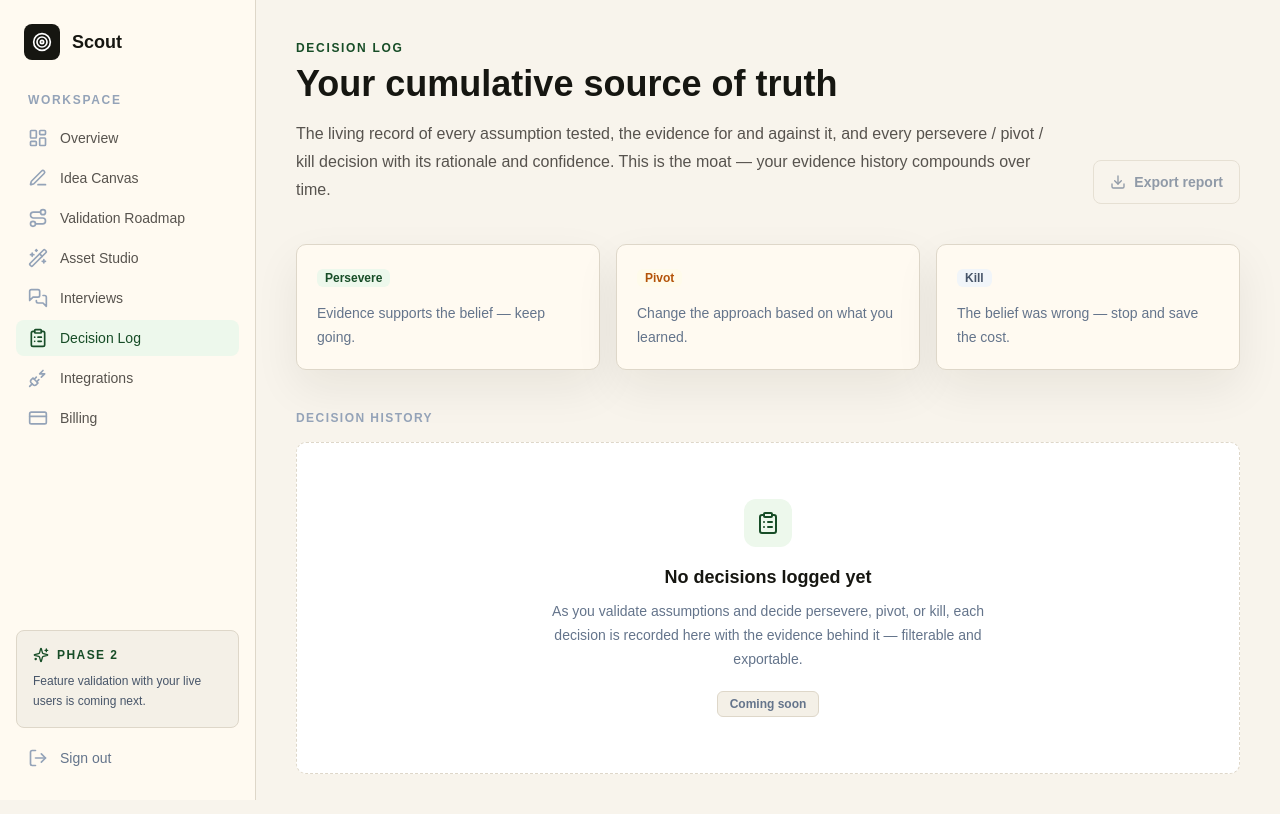
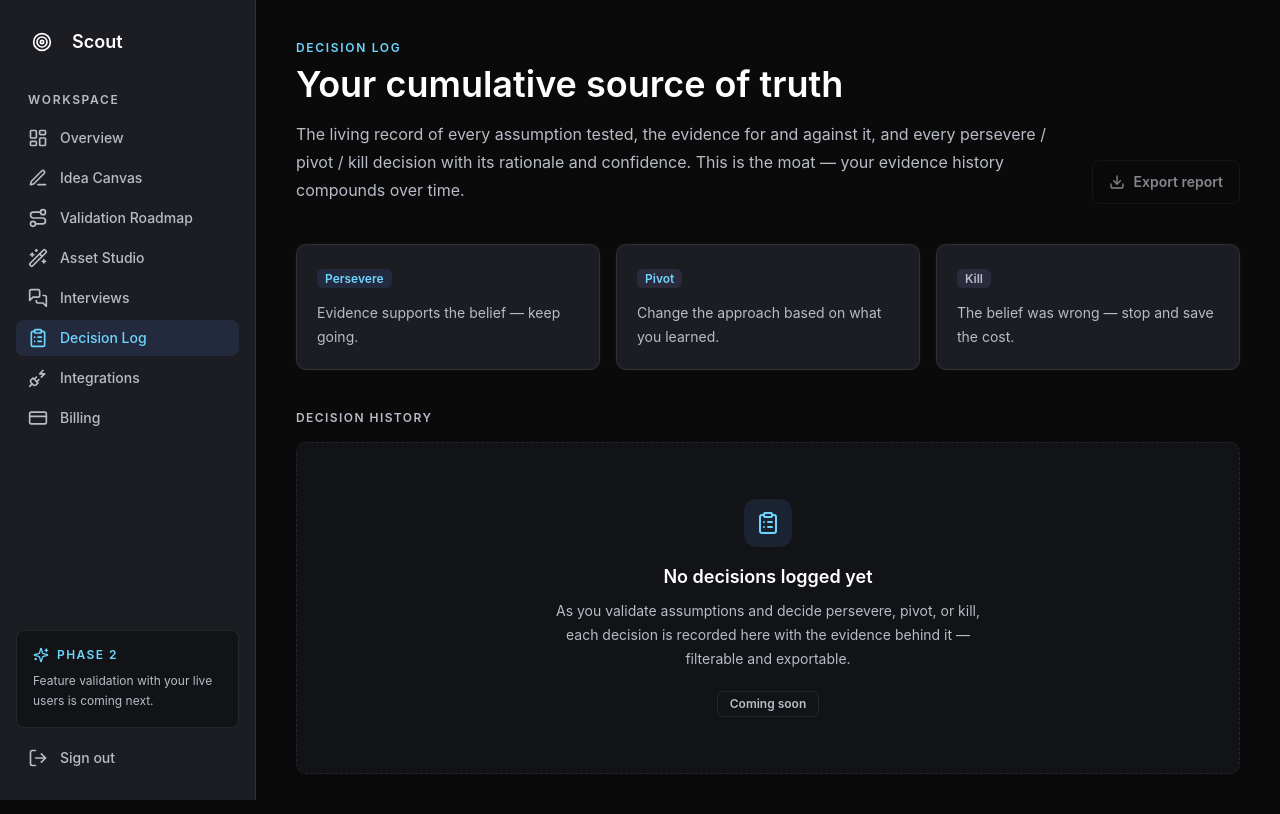
Before and after one commit to minist/scout, a Next.js app: page /app/log in a window 1280 px wide. Built offline with nearby package versions, Linux system fonts and the light colour scheme.

Commit message:
Apply enterprise dark theme and canvas layout

```diff
--- a/app/globals.css
+++ b/app/globals.css
@@ -3,7 +3,17 @@
 @tailwind utilities;
 
 :root {
-  color-scheme: light;
+  color-scheme: dark;
+  --background: #0a0a0b;
+  --surface: #121316;
+  --surface-elevated: #1b1d22;
+  --text-primary: #ffffff;
+  --text-secondary: #b8bcc6;
+  --text-muted: #8a8f99;
+  --border: rgba(255, 255, 255, 0.08);
+  --accent-blue: #5e8bff;
+  --accent-lavender: #a58dff;
+  --accent-cyan: #6dd6ff;
 }
 
 * {
@@ -16,9 +26,9 @@ html {
 
 body {
   margin: 0;
-  background: #f8f4ec;
-  color: #161611;
-  font-family: Arial, Helvetica, sans-serif;
+  background: var(--background);
+  color: var(--text-primary);
+  font-family: Inter, "SF Pro Display", system-ui, sans-serif;
 }
 
 button,
@@ -29,6 +39,66 @@ select {
 }
 
 ::selection {
-  background: #d5efd2;
-  color: #174d27;
+  background: rgba(94, 139, 255, 0.35);
+  color: #ffffff;
 }
+
+@layer utilities {
+  .bg-white {
+    background-color: var(--surface) !important;
+  }
+
+  .bg-mist {
+    background-color: var(--surface) !important;
+  }
+
+  .bg-ink {
+    background-color: var(--surface-elevated) !important;
+  }
+
+  .bg-amber-50,
+  .bg-slate-100 {
+    background-color: rgba(165, 141, 255, 0.12) !important;
+  }
+
+  .border-amber-100,
+  .border-teal-100 {
+    border-color: rgba(255, 255, 255, 0.1) !important;
+  }
+
+  .text-ink {
+    color: var(--text-primary) !important;
+  }
+
+  .text-white {
+    color: #ffffff !important;
+  }
+
+  .text-slate-200,
+  .text-slate-300,
+  .text-slate-400,
+  .text-slate-500,
+  .text-slate-600,
+  .text-slate-700,
+  .text-stone-200,
+  .text-stone-300,
+  .text-stone-500,
+  .text-stone-600,
+  .text-stone-700 {
+    color: var(--text-secondary) !important;
+  }
+
+  .text-amber-700,
+  .text-teal-100,
+  .text-teal-700 {
+    color: var(--accent-cyan) !important;
+  }
+
+  .border-line {
+    border-color: var(--border) !important;
+  }
+
+  .shadow-panel {
+    box-shadow: 0 0 0 1px rgba(255, 255, 255, 0.02) !important;
+  }
+}
--- a/components/app-shell.tsx
+++ b/components/app-shell.tsx
@@ -43,9 +43,9 @@ export function AppShell({ children }: { children: React.ReactNode }) {
   const pathname = usePathname();
 
   return (
-    <div className="min-h-screen bg-[#f8f4ec] text-ink">
+    <div className="min-h-screen bg-[#0A0A0B] text-ink">
       <div className="mx-auto flex w-full max-w-[1400px]">
-        <aside className="sticky top-0 hidden h-screen w-64 shrink-0 flex-col border-r border-line bg-[#fffaf1] px-4 py-6 lg:flex">
+        <aside className="sticky top-0 hidden h-screen w-64 shrink-0 flex-col border-r border-line bg-[#1B1D22] px-4 py-6 lg:flex">
           <Link href="/app" className="flex items-center gap-3 px-2" aria-label="Scout home">
             <span className="grid h-9 w-9 place-items-center rounded-lg bg-ink text-white">
               <Target className="h-5 w-5" />
@@ -69,7 +69,7 @@ export function AppShell({ children }: { children: React.ReactNode }) {
                     "flex items-center gap-3 rounded-lg px-3 py-2 text-sm font-medium transition-colors",
                     active
                       ? "bg-teal-50 text-teal-700"
-                      : "text-stone-600 hover:bg-mist hover:text-ink"
+                      : "text-slate-600 hover:bg-mist hover:text-ink"
                   ].join(" ")}
                 >
                   <Icon className={active ? "h-5 w-5 text-teal-700" : "h-5 w-5 text-slate-400"} />
@@ -101,7 +101,7 @@ export function AppShell({ children }: { children: React.ReactNode }) {
 
         <div className="flex min-w-0 flex-1 flex-col">
           {/* Mobile top nav */}
-          <header className="sticky top-0 z-10 flex items-center gap-4 border-b border-line bg-[#fffaf1]/90 px-4 py-3 backdrop-blur lg:hidden">
+          <header className="sticky top-0 z-10 flex items-center gap-4 border-b border-line bg-[#1B1D22]/90 px-4 py-3 backdrop-blur lg:hidden">
             <Link href="/app" className="flex items-center gap-2" aria-label="Scout home">
               <span className="grid h-8 w-8 place-items-center rounded-lg bg-ink text-white">
                 <Target className="h-4 w-4" />
--- a/components/site-shell.tsx
+++ b/components/site-shell.tsx
@@ -3,7 +3,7 @@ import { ArrowRight, Target } from "lucide-react";
 
 export function SiteShell({ children }: { children: React.ReactNode }) {
   return (
-    <main className="min-h-screen bg-[#f8f4ec]">
+    <main className="min-h-screen bg-[#0A0A0B]">
       <header className="mx-auto flex w-full max-w-7xl items-center justify-between px-5 py-5 sm:px-8">
         <Link href="/" className="flex items-center gap-3" aria-label="Scout home">
           <span className="grid h-9 w-9 place-items-center rounded-lg bg-ink text-white">
@@ -11,23 +11,17 @@ export function SiteShell({ children }: { children: React.ReactNode }) {
           </span>
           <span className="text-xl font-semibold tracking-normal text-ink">Scout</span>
         </Link>
-        <nav className="hidden items-center gap-7 text-sm font-medium text-stone-600 sm:flex">
+        <nav className="hidden items-center gap-7 text-sm font-medium text-slate-300 sm:flex">
           <Link href="/#how" className="hover:text-ink">
-            Step 1
-          </Link>
-          <Link href="/#plan" className="hover:text-ink">
-            Step 2
+            How it works
           </Link>
           <Link href="/pricing" className="hover:text-ink">
             Pricing
           </Link>
-          <Link href="/app" className="hover:text-ink">
-            Login
-          </Link>
         </nav>
         <Link
           href="/app"
-          className="inline-flex h-10 items-center gap-2 rounded-lg bg-ink px-4 text-sm font-semibold text-white hover:bg-stone-800"
+          className="inline-flex h-10 items-center gap-2 rounded-full bg-gradient-to-r from-blue-500 to-violet-500 px-4 text-sm font-semibold text-white transition hover:scale-[0.98]"
         >
           Open Scout <ArrowRight className="h-4 w-4" />
         </Link>
--- a/components/ui.tsx
+++ b/components/ui.tsx
@@ -13,7 +13,7 @@ export function PageHeader({
     <header className="max-w-3xl">
       <p className="text-xs font-semibold uppercase tracking-[0.14em] text-teal-700">{eyebrow}</p>
       <h1 className="mt-2 text-3xl font-semibold tracking-normal text-ink sm:text-4xl">{title}</h1>
-      <p className="mt-4 text-base leading-7 text-stone-600">{description}</p>
+      <p className="mt-4 text-base leading-7 text-slate-600">{description}</p>
     </header>
   );
 }
@@ -26,7 +26,7 @@ export function Card({
   className?: string;
 }) {
   return (
-    <div className={`rounded-[10px] border border-line bg-[#fffaf1] p-5 shadow-panel ${className}`}>
+    <div className={`rounded-[10px] border border-line bg-[#1B1D22] p-5 shadow-panel ${className}`}>
       {children}
     </div>
   );
--- a/tailwind.config.ts
+++ b/tailwind.config.ts
@@ -9,25 +9,28 @@ const config: Config = {
   theme: {
     extend: {
       colors: {
-        ink: "#161611",
-        mist: "#f4f0e7",
-        line: "#ded7c9",
+        background: "#0A0A0B",
+        surface: "#121316",
+        elevated: "#1B1D22",
+        ink: "#FFFFFF",
+        mist: "#121316",
+        line: "rgba(255,255,255,0.08)",
         teal: {
-          50: "#edf8ec",
-          100: "#d5efd2",
-          500: "#367b44",
-          600: "#246532",
-          700: "#174d27"
+          50: "rgba(94,139,255,0.12)",
+          100: "rgba(94,139,255,0.18)",
+          500: "#5E8BFF",
+          600: "#5E8BFF",
+          700: "#6DD6FF"
         },
         amber: {
-          50: "#fffbeb",
-          100: "#fef3c7",
-          500: "#f59e0b",
-          700: "#b45309"
+          50: "rgba(165,141,255,0.12)",
+          100: "rgba(165,141,255,0.18)",
+          500: "#A58DFF",
+          700: "#A58DFF"
         }
       },
       boxShadow: {
-        panel: "0 18px 46px rgba(22, 22, 17, 0.07)"
+        panel: "0 0 0 1px rgba(255,255,255,0.02)"
       }
     }
   },
```
Also changed, not shown: app/page.tsx (+30 -30 lines), components/plan-generator.tsx (+19 -23 lines).
